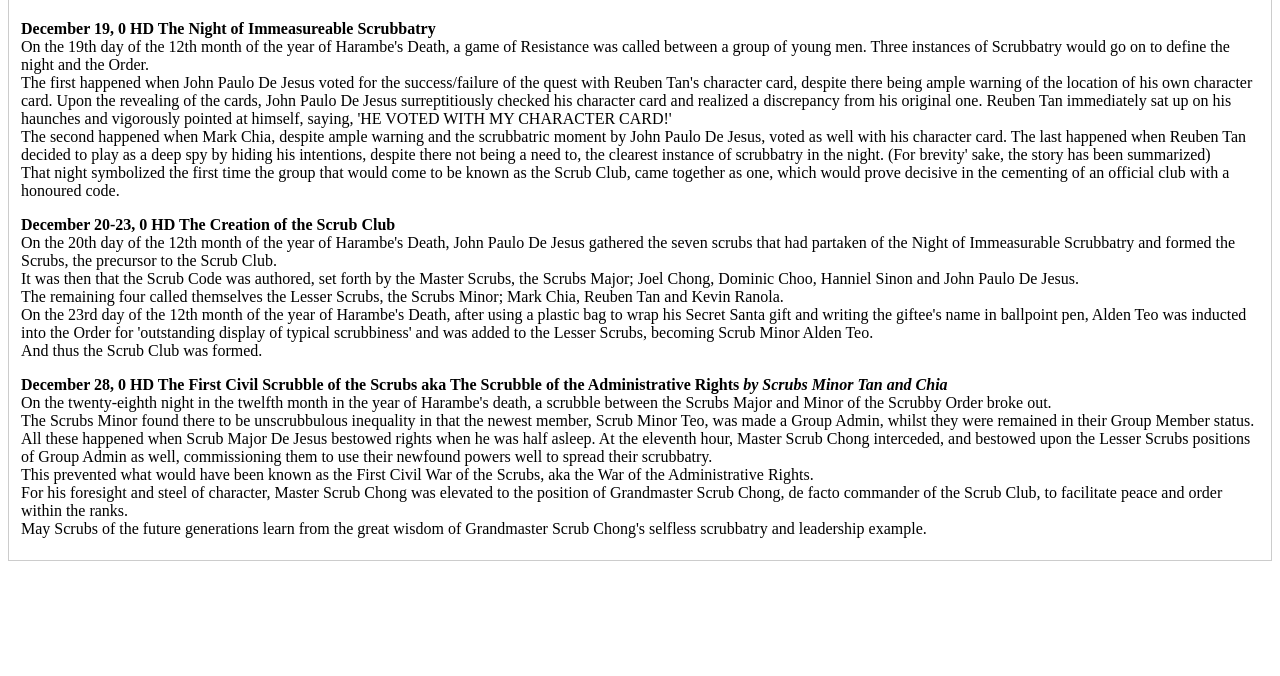
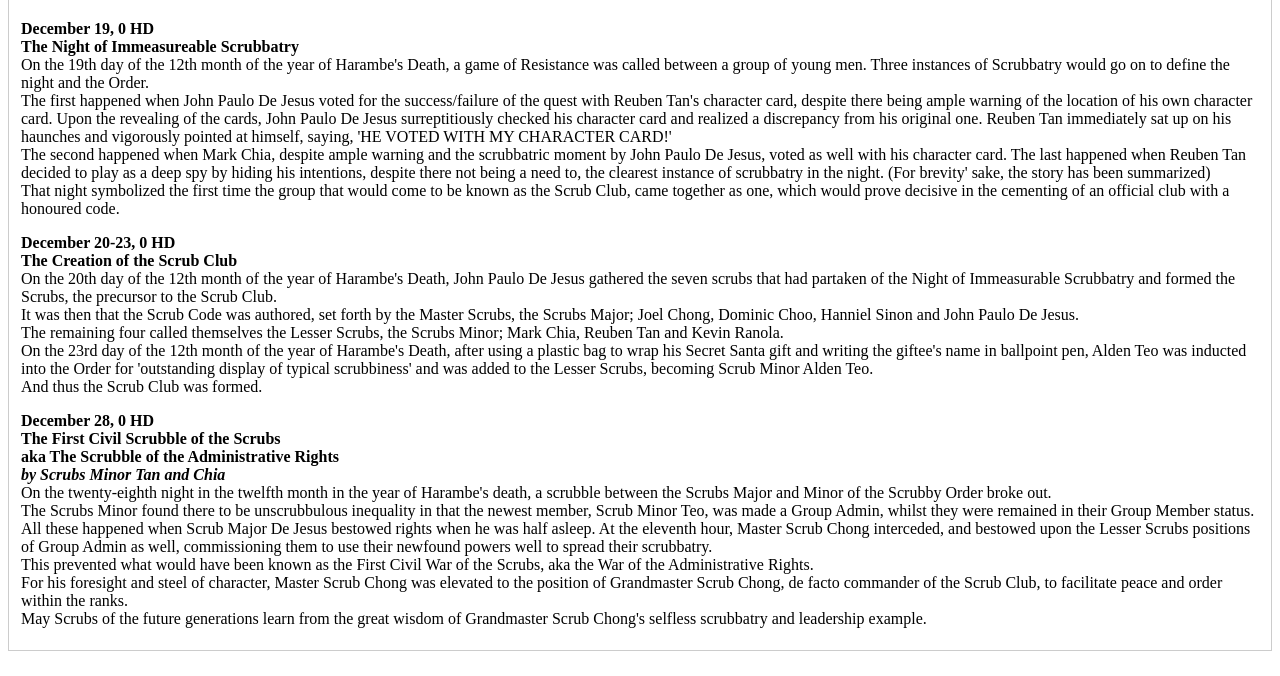
Before and after one commit to wethescrubs/wethescrubs.github.io, a plain HTML site: page index.html in a window 1280 px wide. Both pictures are taken after a click on the link "Lore". Shown: the part 124-800 px from the top of the page. Drawn offline with Linux system fonts and the light colour scheme.

Commit message:
Added line breaks to lore titles/headings

```diff
--- a/index.html
+++ b/index.html
@@ -41,22 +41,22 @@ and open the template in the editor.
 
         <div id="Lore" class="tabcontent">
             <h1><strong>THE SCRUB LORE</strong></h1>
-            <p><strong>December 19, 0 HD
+            <p><strong>December 19, 0 HD<br>
                 The Night of Immeasureable Scrubbatry</strong><br>
                 On the 19th day of the 12th month of the year of Harambe's Death, a game of Resistance was called between a group of young men. Three instances of Scrubbatry would go on to define the night and the Order.<br>
                 The first happened when John Paulo De Jesus voted for the success/failure of the quest with Reuben Tan's character card, despite there being ample warning of the location of his own character card. Upon the revealing of the cards, John Paulo De Jesus surreptitiously checked his character card and realized a discrepancy from his original one. Reuben Tan immediately sat up on his haunches and vigorously pointed at himself, saying, 'HE VOTED WITH MY CHARACTER CARD!'<br>
                 The second happened when Mark Chia, despite ample warning and the scrubbatric moment by John Paulo De Jesus, voted as well with his character card.                The last happened when Reuben Tan decided to play as a deep spy by hiding his intentions, despite there not being a need to, the clearest instance of scrubbatry in the night. (For brevity' sake, the story has been summarized)<br>
                 That night symbolized the first time the group that would come to be known as the Scrub Club, came together as one, which would prove decisive in the cementing of an official club with a honoured code.<p>
-            <p><strong>December 20-23, 0 HD
+            <p><strong>December 20-23, 0 HD<br>
                 The Creation of the Scrub Club</strong><br>
                 On the 20th day of the 12th month of the year of Harambe's Death, John Paulo De Jesus gathered the seven scrubs that had partaken of the Night of Immeasurable Scrubbatry and formed the Scrubs, the precursor to the Scrub Club.<br>
                 It was then that the Scrub Code was authored, set forth by the Master Scrubs, the Scrubs Major; Joel Chong, Dominic Choo, Hanniel Sinon and John Paulo De Jesus.<br>
                 The remaining four called themselves the Lesser Scrubs, the Scrubs Minor; Mark Chia, Reuben Tan and Kevin Ranola.<br>
                 On the 23rd day of the 12th month of the year of Harambe's Death, after using a plastic bag to wrap his Secret Santa gift and writing the giftee's name in ballpoint pen, Alden Teo was inducted into the Order for 'outstanding display of typical scrubbiness' and was added to the Lesser Scrubs, becoming Scrub Minor Alden Teo.<br>
                 And thus the Scrub Club was formed.<p>
-            <p><strong>December 28, 0 HD
-                The First Civil Scrubble of the Scrubs
-                aka The Scrubble of the Administrative Rights
+            <p><strong>December 28, 0 HD<br>
+                The First Civil Scrubble of the Scrubs<br>
+                aka The Scrubble of the Administrative Rights<br>
                 <i>by Scrubs Minor Tan and Chia</i></strong><br>
                 On the twenty-eighth night in the twelfth month in the year of Harambe's death, a scrubble between the Scrubs Major and Minor of the Scrubby Order broke out.<br>
                 The Scrubs Minor found there to be unscrubbulous inequality in that the newest member, Scrub Minor Teo, was made a Group Admin, whilst they were remained in their Group Member status. All these happened when Scrub Major De Jesus bestowed rights when he was half asleep. At the eleventh hour, Master Scrub Chong interceded, and bestowed upon the Lesser Scrubs positions of Group Admin as well, commissioning them to use their newfound powers well to spread their scrubbatry.<br>
```
